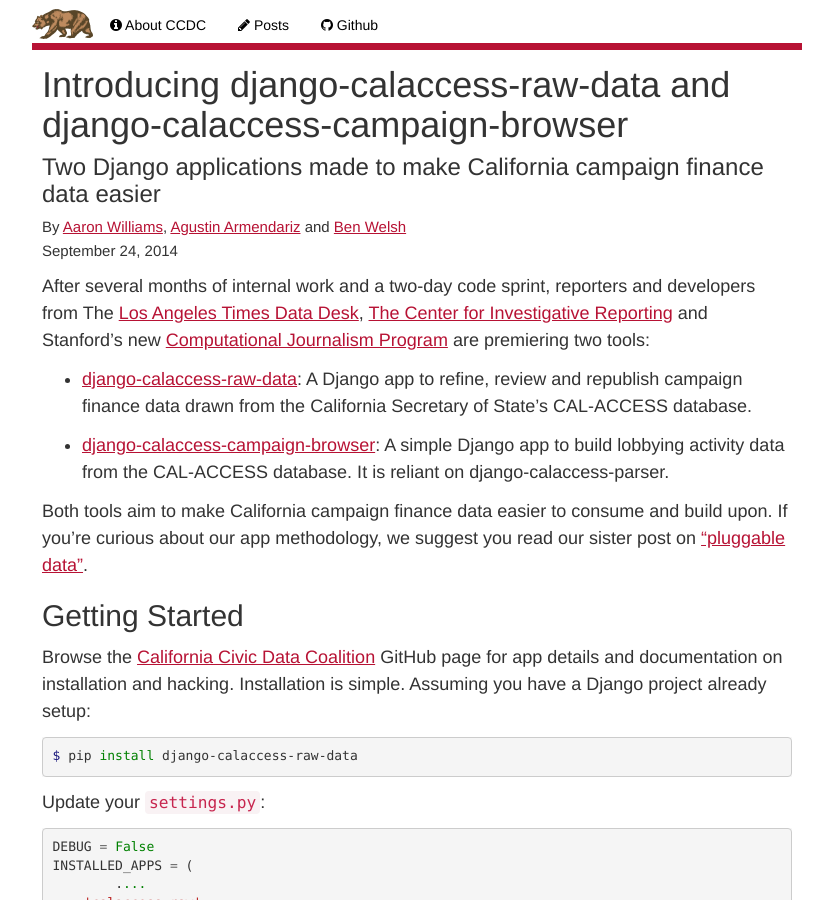
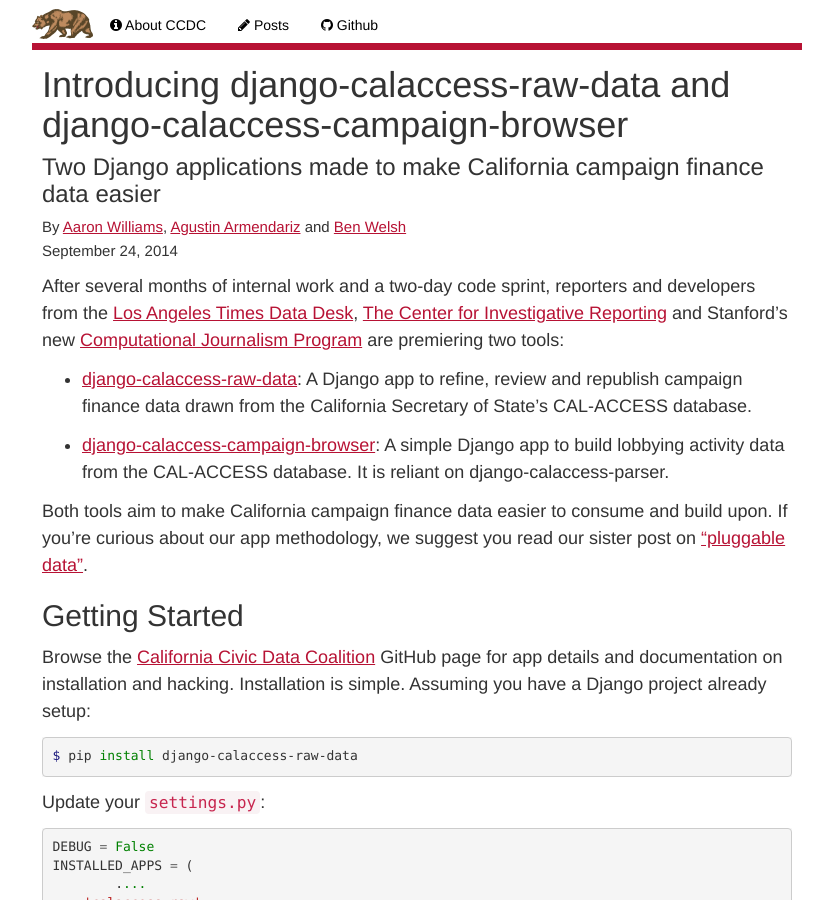
Before and after one commit to palewire/californiacivicdata.org, a Jekyll site: the page built from _posts/2014-09-24-calaccess-code-convening.markdown, in a window 1280 px wide and 900 px high. Shown: the whole window, without its empty margins (223-1056 px from the left). Built offline with Jekyll 4.4.1, drawn with Linux system fonts in a browser that asks for light colours.

```diff
--- a/_posts/2014-09-24-calaccess-code-convening.markdown
+++ b/_posts/2014-09-24-calaccess-code-convening.markdown
@@ -6,7 +6,7 @@ byline: "By [Aaron Williams](http://aboutaaron.com), [Agustin Armendariz](http:/
 published: true
 ---
 
-After several months of internal work and a two-day code sprint, reporters and developers from The [Los Angeles Times Data Desk](http://www.latimes.com/local/datadesk/), [The Center for Investigative Reporting](http://cironline.org/) and Stanford's new [Computational Journalism Program](http://towcenter.org/blog/data-journalist-profile-cheryl-phillips-stanford-data-journalism/) are premiering two tools:
+After several months of internal work and a two-day code sprint, reporters and developers from the [Los Angeles Times Data Desk](http://www.latimes.com/local/datadesk/), [The Center for Investigative Reporting](http://cironline.org/) and Stanford's new [Computational Journalism Program](http://towcenter.org/blog/data-journalist-profile-cheryl-phillips-stanford-data-journalism/) are premiering two tools:
 
 - [django-calaccess-raw-data](http://django-calaccess-campaign-browser.californiacivicdata.org/en/latest/): A Django app to refine, review and republish campaign finance data drawn from the California Secretary of State’s CAL-ACCESS database.
 
```
